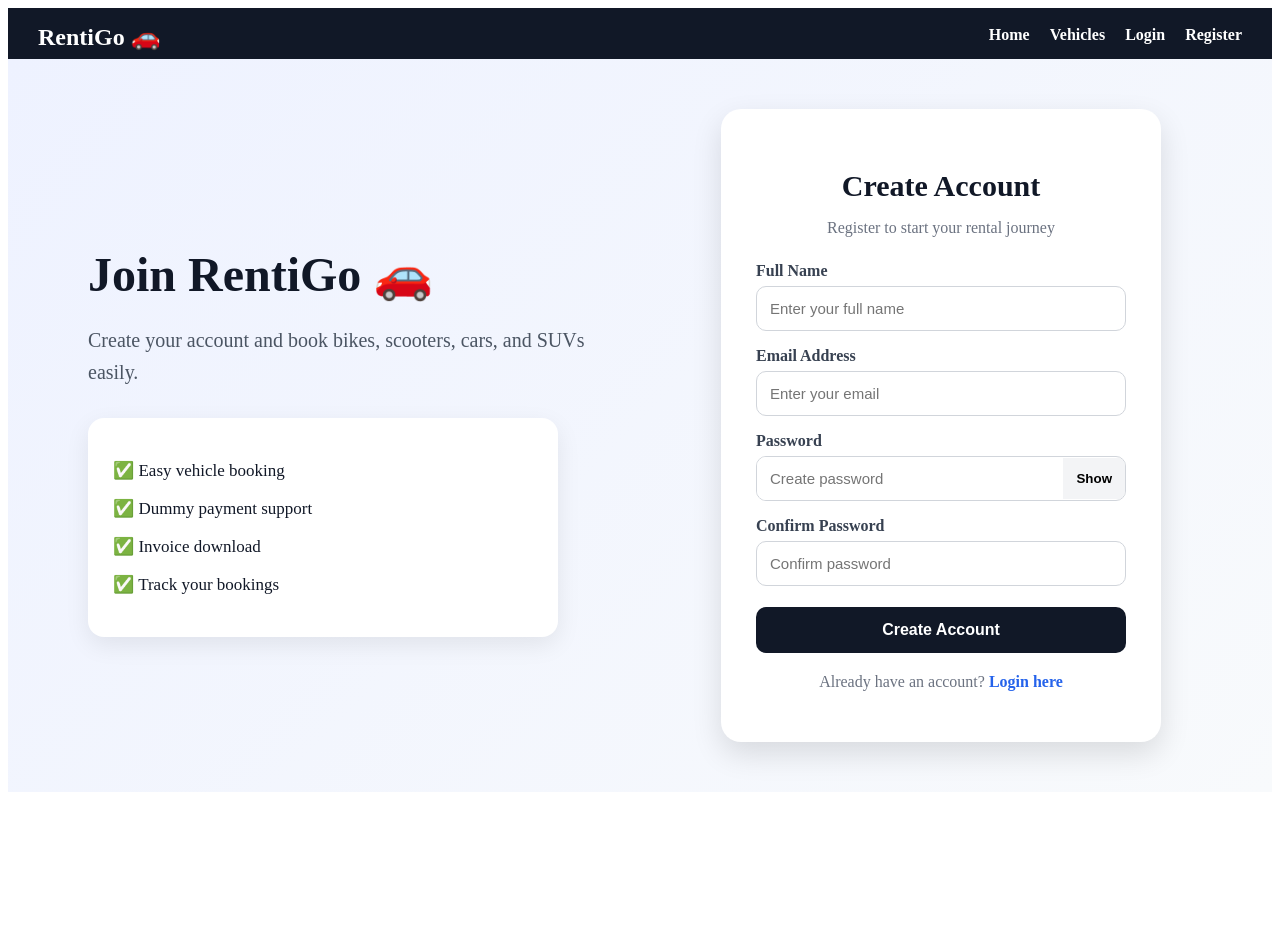
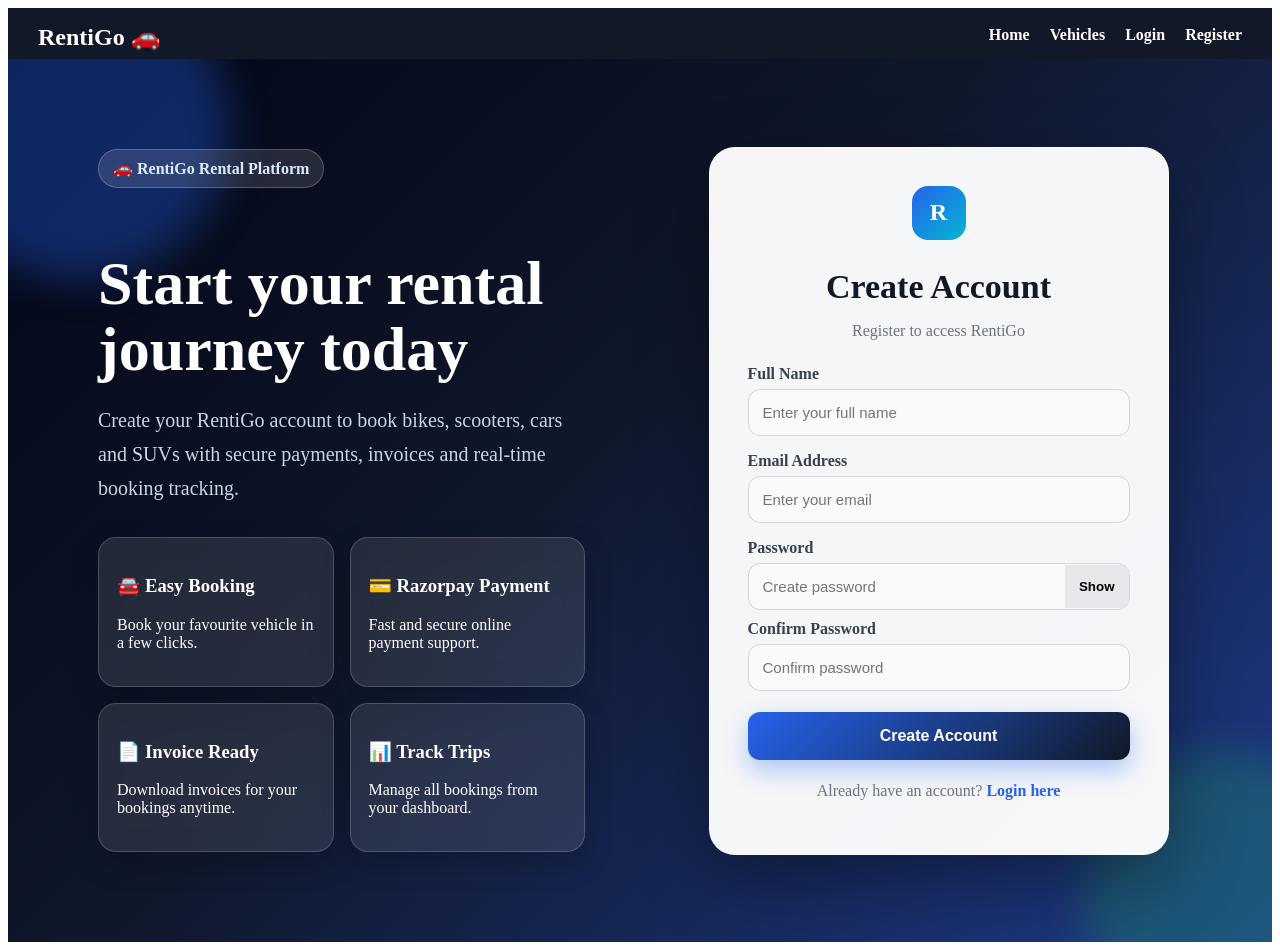
Before and after one commit to saikirangoud964/rentigo-vehicle-rental-system, a React app in the folder frontend/frontend/: page /register in a window 1280 px wide. Before the commit the page ends 800 px from the top, so only its background shows below. Built offline with nearby package versions, Linux system fonts and the light colour scheme; the HTML template or start-up script is replaced by a standard one.

Commit message:
Improved register page UI

```diff
--- a/frontend/frontend/src/pages/Register.jsx
+++ b/frontend/frontend/src/pages/Register.jsx
@@ -16,6 +16,13 @@
 
   const [loading, setLoading] = useState(false);
   const [showPassword, setShowPassword] = useState(false);
+
+  const passwordStrength =
+    formData.password.length >= 8
+      ? "Strong"
+      : formData.password.length >= 5
+        ? "Medium"
+        : "Weak";
 
   const handleChange = (e) => {
     setFormData({
@@ -76,25 +83,48 @@
 
   return (
     <div style={pageStyle}>
+      <div style={backgroundGlowOne}></div>
+      <div style={backgroundGlowTwo}></div>
+
       <div style={leftBoxStyle}>
-        <h1 style={heroTitle}>Join RentiGo 🚗</h1>
+        <span style={badgeStyle}>🚗 RentiGo Rental Platform</span>
+
+        <h1 style={heroTitle}>Start your rental journey today</h1>
 
         <p style={heroText}>
-          Create your account and book bikes, scooters, cars, and SUVs easily.
+          Create your RentiGo account to book bikes, scooters, cars and SUVs
+          with secure payments, invoices and real-time booking tracking.
         </p>
 
-        <div style={featureBox}>
-          <p>✅ Easy vehicle booking</p>
-          <p>✅ Dummy payment support</p>
-          <p>✅ Invoice download</p>
-          <p>✅ Track your bookings</p>
+        <div style={featureGrid}>
+          <div style={featureCard}>
+            <h3>🚘 Easy Booking</h3>
+            <p>Book your favourite vehicle in a few clicks.</p>
+          </div>
+
+          <div style={featureCard}>
+            <h3>💳 Razorpay Payment</h3>
+            <p>Fast and secure online payment support.</p>
+          </div>
+
+          <div style={featureCard}>
+            <h3>📄 Invoice Ready</h3>
+            <p>Download invoices for your bookings anytime.</p>
+          </div>
+
+          <div style={featureCard}>
+            <h3>📊 Track Trips</h3>
+            <p>Manage all bookings from your dashboard.</p>
+          </div>
         </div>
       </div>
 
       <div style={cardStyle}>
+        <div style={cardTopIcon}>R</div>
+
         <h2 style={titleStyle}>Create Account</h2>
 
-        <p style={subtitleStyle}>Register to start your rental journey</p>
+        <p style={subtitleStyle}>Register to access RentiGo</p>
 
         <form onSubmit={handleSubmit}>
           <label style={labelStyle}>Full Name</label>
@@ -143,6 +173,24 @@
             </button>
           </div>
 
+          {formData.password && (
+            <div style={strengthBox}>
+              <span>Password Strength:</span>
+              <strong
+                style={{
+                  color:
+                    passwordStrength === "Strong"
+                      ? "#16a34a"
+                      : passwordStrength === "Medium"
+                        ? "#f59e0b"
+                        : "#dc2626",
+                }}
+              >
+                {passwordStrength}
+              </strong>
+            </div>
+          )}
+
           <label style={labelStyle}>Confirm Password</label>
 
           <input
@@ -172,59 +220,121 @@
 }
 
 const pageStyle = {
+  position: "relative",
+  overflow: "hidden",
   minHeight: "calc(100vh - 90px)",
   display: "grid",
   gridTemplateColumns: "repeat(auto-fit, minmax(320px, 1fr))",
-  gap: "clamp(25px, 5vw, 40px)",
+  gap: "clamp(25px, 5vw, 50px)",
   alignItems: "center",
-  padding: "clamp(20px, 5vw, 50px)",
-  background: "linear-gradient(135deg, #eef2ff, #f8fafc)",
+  padding: "clamp(20px, 5vw, 60px)",
+  background: "linear-gradient(135deg, #020617, #0f172a 45%, #1e3a8a)",
   boxSizing: "border-box",
 };
 
+const backgroundGlowOne = {
+  position: "absolute",
+  width: "300px",
+  height: "300px",
+  borderRadius: "50%",
+  background: "rgba(37,99,235,0.35)",
+  top: "-80px",
+  left: "-80px",
+  filter: "blur(20px)",
+};
+
+const backgroundGlowTwo = {
+  position: "absolute",
+  width: "280px",
+  height: "280px",
+  borderRadius: "50%",
+  background: "rgba(34,197,94,0.22)",
+  bottom: "-90px",
+  right: "-90px",
+  filter: "blur(20px)",
+};
+
 const leftBoxStyle = {
+  position: "relative",
+  zIndex: 1,
   padding: "clamp(10px, 3vw, 30px)",
+  color: "#fff",
+};
+
+const badgeStyle = {
+  display: "inline-block",
+  background: "rgba(255,255,255,0.12)",
+  border: "1px solid rgba(255,255,255,0.22)",
+  color: "#dbeafe",
+  padding: "9px 14px",
+  borderRadius: "999px",
+  fontWeight: "700",
+  marginBottom: "20px",
 };
 
 const heroTitle = {
-  fontSize: "clamp(32px, 5vw, 48px)",
-  color: "#111827",
-  marginBottom: "15px",
-  lineHeight: "1.2",
+  fontSize: "clamp(36px, 6vw, 62px)",
+  color: "#fff",
+  marginBottom: "18px",
+  lineHeight: "1.08",
+  maxWidth: "680px",
 };
 
 const heroText = {
   fontSize: "clamp(16px, 2vw, 20px)",
-  color: "#4b5563",
-  lineHeight: "1.6",
-  maxWidth: "520px",
+  color: "#cbd5e1",
+  lineHeight: "1.7",
+  maxWidth: "620px",
 };
 
-const featureBox = {
-  marginTop: "30px",
-  background: "white",
-  padding: "clamp(18px, 3vw, 25px)",
-  borderRadius: "16px",
-  boxShadow: "0 8px 24px rgba(0,0,0,0.08)",
-  fontSize: "clamp(15px, 2vw, 17px)",
-  color: "#111827",
-  maxWidth: "420px",
+const featureGrid = {
+  display: "grid",
+  gridTemplateColumns: "repeat(auto-fit, minmax(210px, 1fr))",
+  gap: "16px",
+  marginTop: "32px",
+  maxWidth: "650px",
+};
+
+const featureCard = {
+  background: "rgba(255,255,255,0.1)",
+  border: "1px solid rgba(255,255,255,0.18)",
+  backdropFilter: "blur(12px)",
+  padding: "18px",
+  borderRadius: "18px",
+  boxShadow: "0 12px 30px rgba(0,0,0,0.18)",
 };
 
 const cardStyle = {
+  position: "relative",
+  zIndex: 1,
   width: "100%",
-  maxWidth: "440px",
-  background: "#fff",
-  padding: "clamp(24px, 4vw, 35px)",
-  borderRadius: "20px",
-  boxShadow: "0 12px 30px rgba(0,0,0,0.12)",
+  maxWidth: "460px",
+  background: "rgba(255,255,255,0.96)",
+  padding: "clamp(24px, 4vw, 38px)",
+  borderRadius: "26px",
+  boxShadow: "0 25px 70px rgba(0,0,0,0.35)",
   justifySelf: "center",
   boxSizing: "border-box",
+  border: "1px solid rgba(255,255,255,0.65)",
+};
+
+const cardTopIcon = {
+  width: "54px",
+  height: "54px",
+  borderRadius: "16px",
+  background: "linear-gradient(135deg, #2563eb, #06b6d4)",
+  color: "#fff",
+  display: "flex",
+  alignItems: "center",
+  justifyContent: "center",
+  fontWeight: "900",
+  fontSize: "24px",
+  margin: "0 auto 16px",
 };
 
 const titleStyle = {
   textAlign: "center",
-  fontSize: "clamp(26px, 4vw, 30px)",
+  fontSize: "clamp(27px, 4vw, 34px)",
   marginBottom: "8px",
   color: "#111827",
 };
@@ -238,64 +348,76 @@
 const labelStyle = {
   display: "block",
   marginBottom: "6px",
-  fontWeight: "600",
+  fontWeight: "700",
   color: "#374151",
 };
 
 const inputStyle = {
   width: "100%",
-  padding: "13px",
+  padding: "14px",
   marginBottom: "16px",
   border: "1px solid #d1d5db",
-  borderRadius: "10px",
+  borderRadius: "12px",
   fontSize: "15px",
   outline: "none",
   boxSizing: "border-box",
+  background: "#f9fafb",
 };
 
 const passwordBoxStyle = {
   display: "flex",
   alignItems: "center",
   border: "1px solid #d1d5db",
-  borderRadius: "10px",
-  marginBottom: "16px",
+  borderRadius: "12px",
+  marginBottom: "10px",
   overflow: "hidden",
+  background: "#f9fafb",
 };
 
 const passwordInputStyle = {
   flex: 1,
-  padding: "13px",
+  padding: "14px",
   border: "none",
   outline: "none",
   fontSize: "15px",
   minWidth: 0,
+  background: "transparent",
 };
 
 const showBtnStyle = {
-  padding: "13px",
+  padding: "14px",
   border: "none",
-  background: "#f3f4f6",
+  background: "#e5e7eb",
   cursor: "pointer",
-  fontWeight: "600",
+  fontWeight: "700",
   whiteSpace: "nowrap",
+};
+
+const strengthBox = {
+  display: "flex",
+  justifyContent: "space-between",
+  marginBottom: "16px",
+  fontSize: "14px",
+  color: "#6b7280",
 };
 
 const buttonStyle = {
   width: "100%",
-  padding: "14px",
-  backgroundColor: "#111827",
+  padding: "15px",
+  background: "linear-gradient(135deg, #2563eb, #111827)",
   color: "white",
   border: "none",
-  borderRadius: "10px",
+  borderRadius: "12px",
   cursor: "pointer",
   fontSize: "16px",
   fontWeight: "bold",
   marginTop: "5px",
+  boxShadow: "0 10px 24px rgba(37,99,235,0.35)",
 };
 
 const loginTextStyle = {
   textAlign: "center",
-  marginTop: "20px",
+  marginTop: "22px",
   color: "#6b7280",
 };
 
```
